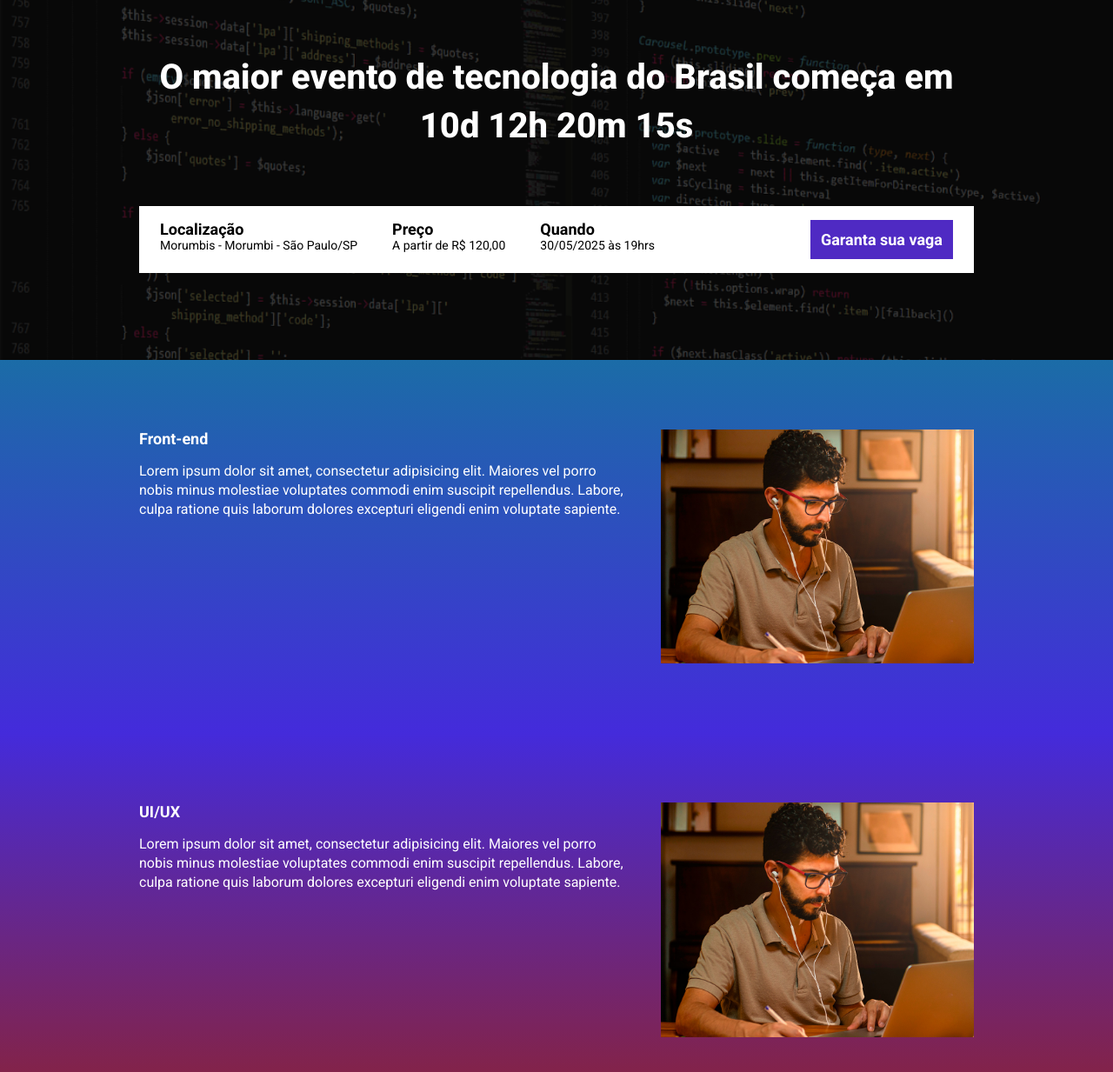
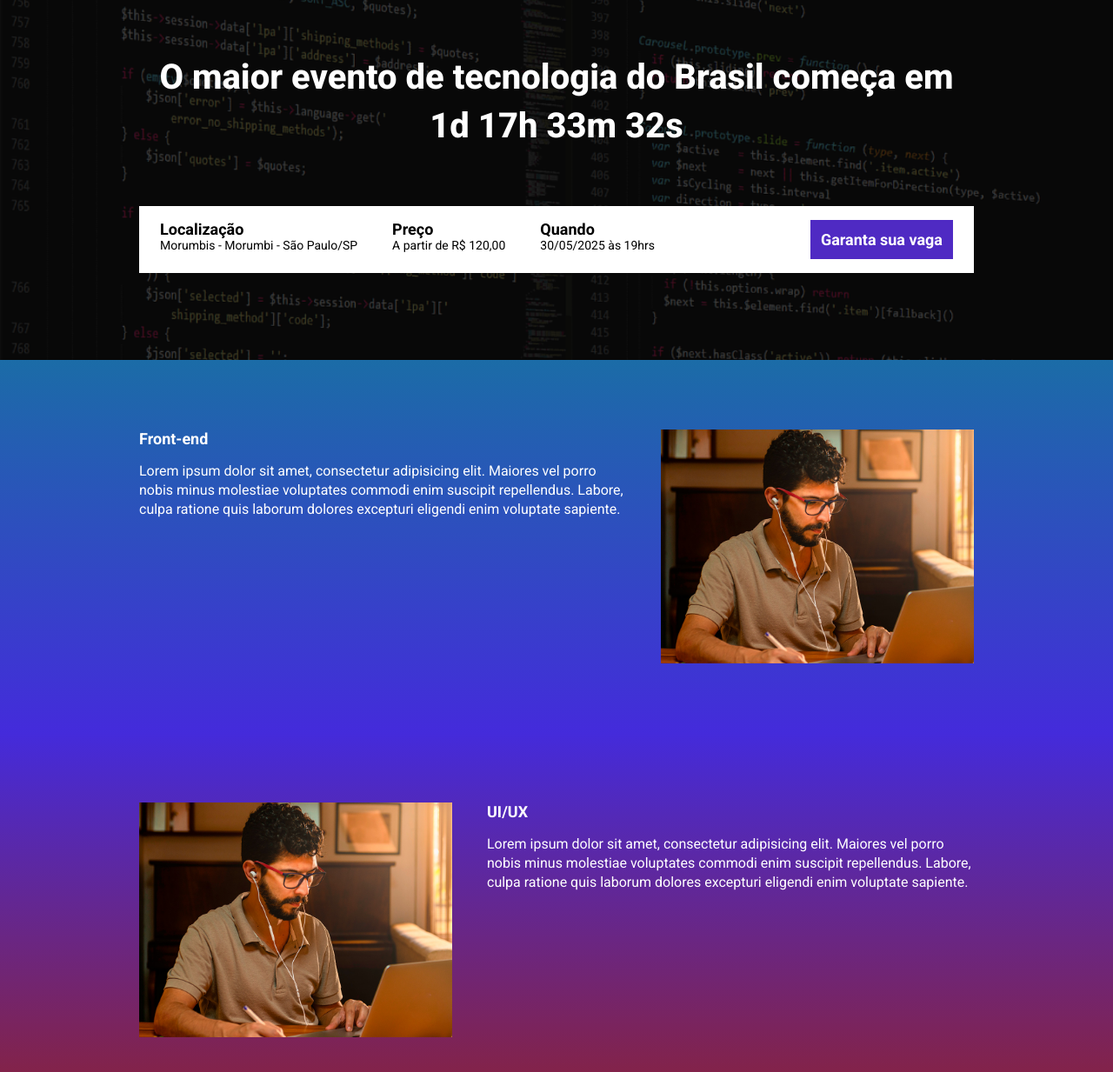
Before and after one commit to VictorRivera27/ebac_tech_talks, a website built with Parcel: page src/index.html in a window 1280 px wide. Shown: the part 147-1380 px from the top of the page at 87% size. Built offline with nearby package versions, Linux system fonts and the light colour scheme.

Commit message:
criando a contagem regressiva

```diff
--- a/package.json
+++ b/package.json
@@ -4,6 +4,7 @@
   "description": "",
   "scripts": {
     "dev": "parcel src/index.html src/styles/main.scss src/scripts/main.js",
+    "build": "parcel build src/index.html",
     "test": "echo \"Error: no test specified\" && exit 1"
   },
   "keywords": [],
@@ -11,8 +12,9 @@
   "license": "ISC",
   "type": "commonjs",
   "devDependencies": {
-    "@parcel/transformer-sass": "^2.15.1",
-    "parcel": "^2.15.1",
+    "@parcel/config-default": "^2.15.2",
+    "@parcel/transformer-sass": "^2.8.0",
+    "parcel": "^2.15.2",
     "sharp": "^0.33.5"
   }
 }
--- a/src/index.html
+++ b/src/index.html
@@ -8,12 +8,13 @@
     <link rel="preconnect" href="https://fonts.gstatic.com" crossorigin>
     <link href="https://fonts.googleapis.com/css2?family=Roboto:ital,wght@0,100..900;1,100..900&display=swap" rel="stylesheet">
     <link rel="stylesheet" href="./styles/main.scss">
+    <link rel="stylesheet" href="https://unpkg.com/aos@next/dist/aos.css" />
 </head>
 <body>
     <header class="hero">
         <div class="container">
             <img class="hero__logo" src="./images/ebac_logo.svg" alt="EBAC">
-            <p class="hero__text">O maior evento de tecnologia do Brasil começa em 10d 12h 20m 15s</p>
+            <p class="hero__text">O maior evento de tecnologia do Brasil começa em <span id="contador"></span></p>
             <div class="infos-bar">
                 <ul class="infos-bar__infos">
                     <li class="infos-bar__infos__item">
@@ -36,7 +37,7 @@
         </div>
     </header>
     <section class="event event--frontend">
-        <div class="container">
+        <div class="container" data-aos="fade-right">
             <div class="event__details">
                 <h2 class="event__details__title">Front-end</h2>
                 <p class="event__details__description">Lorem ipsum dolor sit amet, consectetur adipisicing elit. Maiores vel porro nobis minus molestiae voluptates commodi enim suscipit repellendus. Labore, culpa ratione quis laborum dolores excepturi eligendi enim voluptate sapiente.</p>
@@ -44,8 +45,8 @@
             <img class="event__image" src="./images/frontend.png" alt="Front-end">
         </div>
     </section>
-    <section class="event event--ui-ux">
-        <div class="container">
+    <section class="event event--ui-ux event--image-left">
+        <div class="container" data-aos="fade-left">
             <div class="event__details">
                 <h2 class="event__details__title">UI/UX</h2>
                 <p class="event__details__description">Lorem ipsum dolor sit amet, consectetur adipisicing elit. Maiores vel porro nobis minus molestiae voluptates commodi enim suscipit repellendus. Labore, culpa ratione quis laborum dolores excepturi eligendi enim voluptate sapiente.</p>
@@ -54,7 +55,7 @@
         </div>
     </section>
     <section class="event event--data-science">
-        <div class="container">
+        <div class="container" data-aos="fade-right">
             <div class="event__details">
                 <h2 class="event__details__title">Data Science</h2>
                 <p class="event__details__description">Lorem ipsum dolor sit amet, consectetur adipisicing elit. Maiores vel porro nobis minus molestiae voluptates commodi enim suscipit repellendus. Labore, culpa ratione quis laborum dolores excepturi eligendi enim voluptate sapiente.</p>
@@ -62,8 +63,8 @@
             <img class="event__image" src="./images/frontend.png" alt="Front-end">
         </div>
     </section>
-    <section class="event event--backend">
-        <div class="container">
+    <section class="event event--backend event--image-left">
+        <div class="container" data-aos="fade-left">
             <div class="event__details">
                 <h2 class="event__details__title">Back-end</h2>
                 <p class="event__details__description">Lorem ipsum dolor sit amet, consectetur adipisicing elit. Maiores vel porro nobis minus molestiae voluptates commodi enim suscipit repellendus. Labore, culpa ratione quis laborum dolores excepturi eligendi enim voluptate sapiente.</p>
@@ -72,6 +73,7 @@
         </div>
     </section>
 
+    <script src="https://unpkg.com/aos@next/dist/aos.js"></script>
     <script src="./scripts/main.js"></script>
 </body>
 </html>
--- a/src/scripts/main.js
+++ b/src/scripts/main.js
@@ -1 +1,27 @@
-console.log("Olá mundo");
+AOS.init();
+
+const dataDoEvento = new Date("May 31, 2025 19:00:00");
+const timeStampDoEvento = dataDoEvento.getTime();
+
+const contaAsHoras = setInterval(function() {
+    const agora = new Date();
+    const timeStampAgora = agora.getTime();
+
+    const distanciaAteOEvento = timeStampDoEvento - timeStampAgora;
+
+    const diaEmMs = 1000 * 60 * 60 * 24;
+    const horaEmMs = 1000 * 60 * 60;
+    const minutoEmMs = 1000 * 60;
+
+    const diasAteOEvento = Math.floor(distanciaAteOEvento / diaEmMs);
+    const horasAteOEvento = Math.floor((distanciaAteOEvento % diaEmMs) / horaEmMs);
+    const minutosAteOEvento = Math.floor((distanciaAteOEvento % horaEmMs) / minutoEmMs);
+    const segundosAteOEvento = Math.floor((distanciaAteOEvento % minutoEmMs) / 1000);
+
+    document.getElementById('contador').innerHTML = `${diasAteOEvento}d ${horasAteOEvento}h ${minutosAteOEvento}m ${segundosAteOEvento}s`;
+
+    if (distanciaAteOEvento < 0) {
+        clearInterval(contaAsHoras);
+        document.getElementById('contador').innerHTML = 'Evento expirado'
+    }
+}, 1000);
--- a/src/styles/_event.scss
+++ b/src/styles/_event.scss
@@ -19,13 +19,18 @@
         background-image: linear-gradient(variables.$yellow, variables.$pink);
     }
 
+    &--image-left {
+        .container {
+            flex-direction: row-reverse;
+        }
+    }
+
     .container {
         display: flex;
+        gap: 40px;
     }
 
     &__details {
-        margin-right: 40px;
-
         &__title {
             font-size: 18px;
             font-weight: bold;
```
Also changed, not shown: 1 other file.
